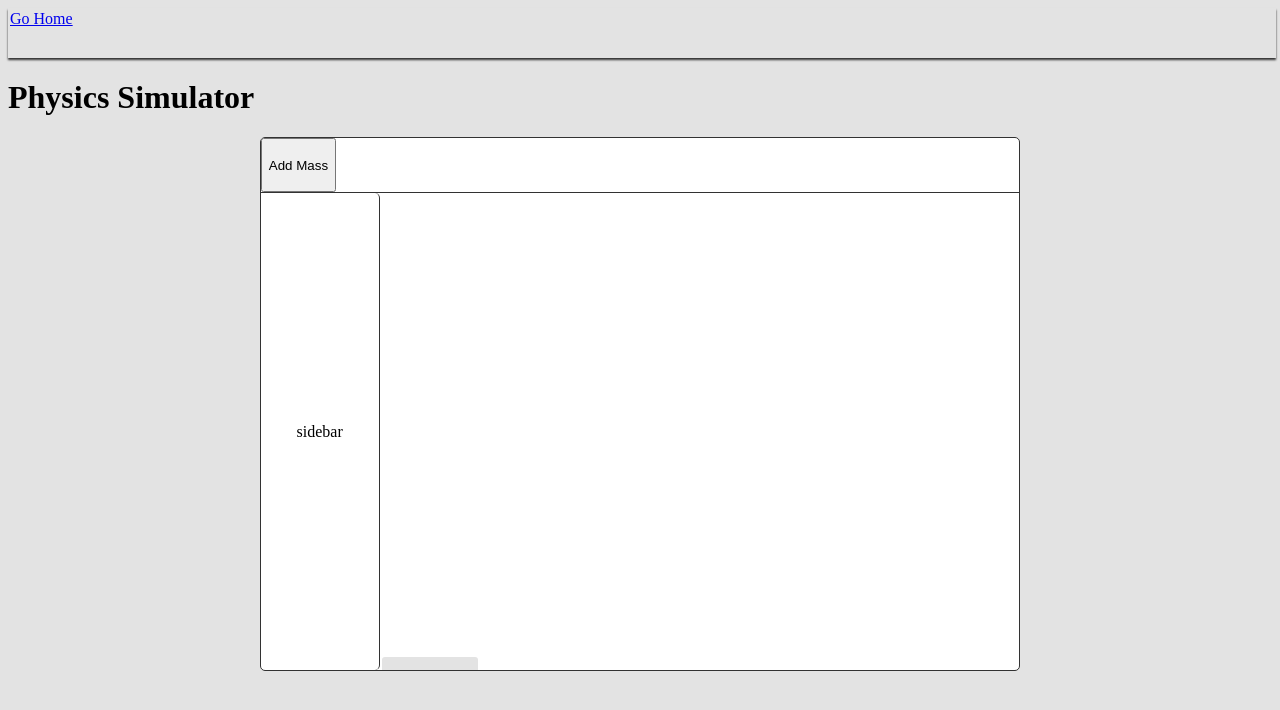
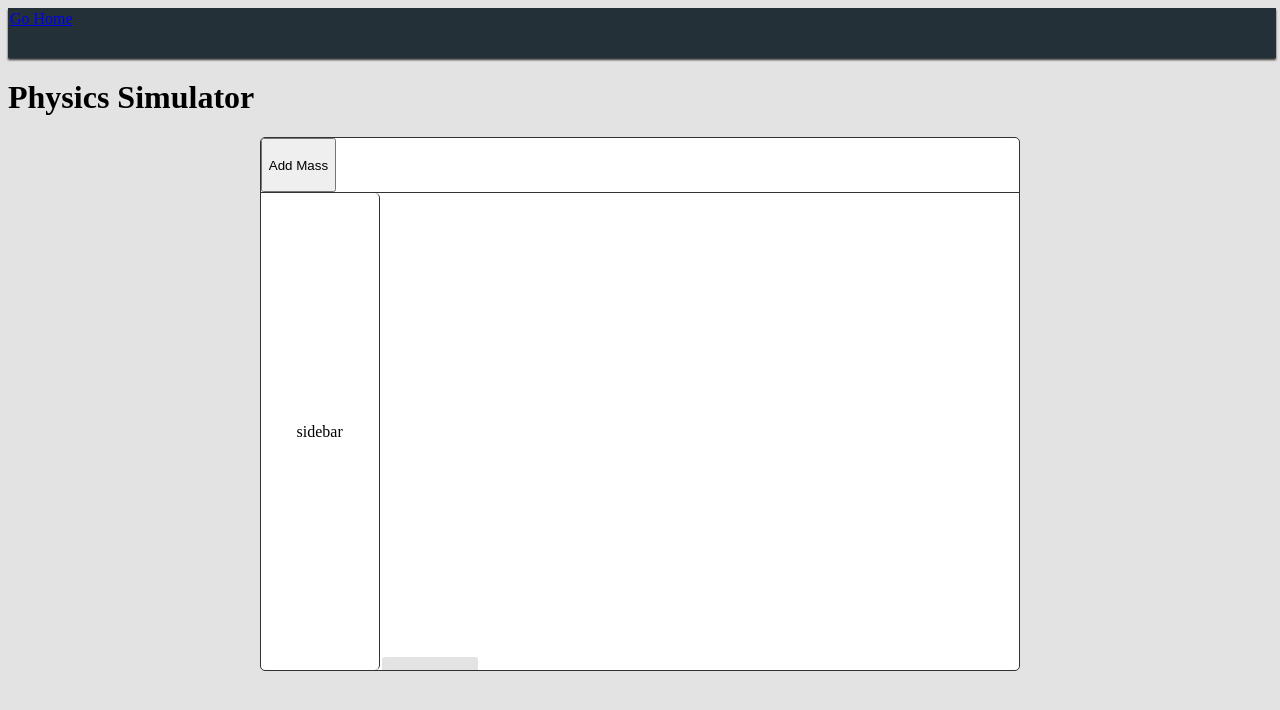
Before and after one commit to mjutras1/physics-simulator, a plain HTML site: page index.html in a window 1280 px wide. Drawn offline with Linux system fonts and the light colour scheme.

Commit message:
navbar color

```diff
--- a/homepage.css
+++ b/homepage.css
@@ -16,6 +16,7 @@ body {
     margin: auto;
     padding: 2px;
     box-shadow: 0px 2px 2px rgb(50,50,50);
+    background-color: rgb(36, 48, 56);
 }
 .main {
     position: relative;
```
